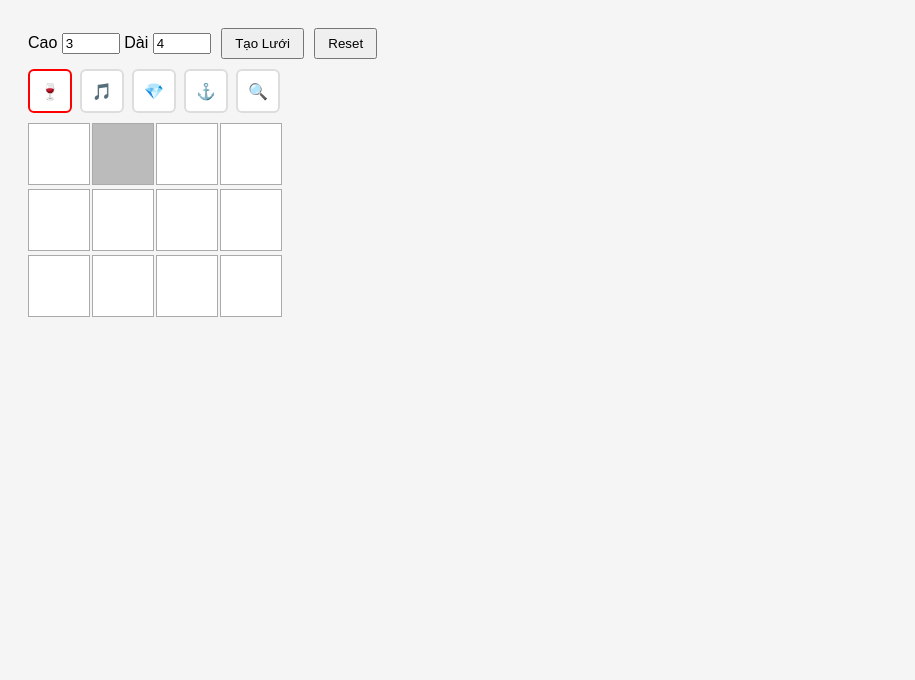
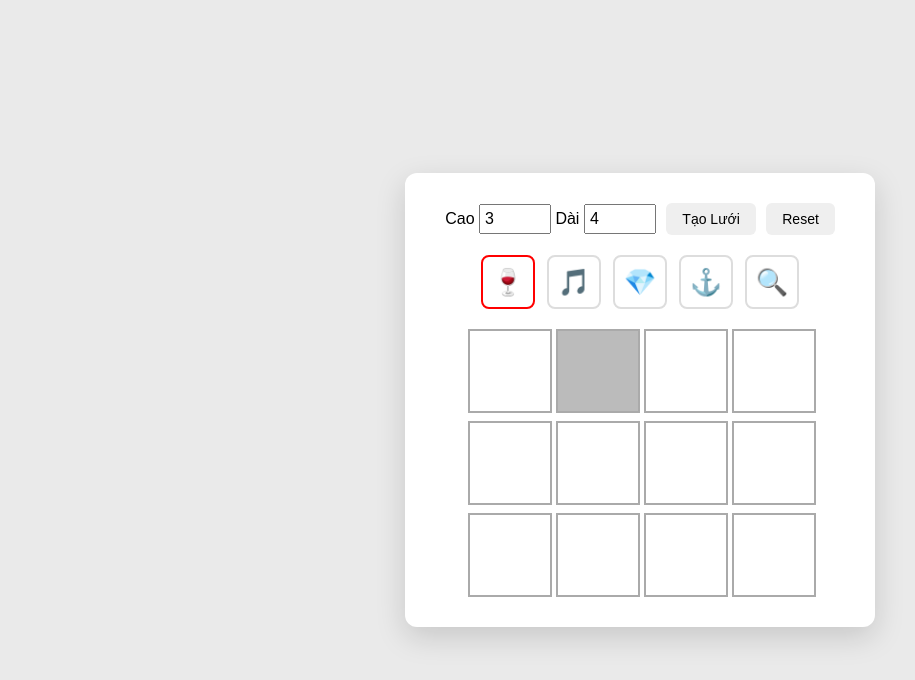
Before and after one commit to PHUONGIOSVIET/puzzle-web-backend, a website: page index.html in a window 1280 px wide. Both pictures are taken after a click on the button "Tạo Lưới". Shown: the whole page, without its empty margins (0-915 px from the left). Drawn offline with Linux system fonts and the light colour scheme.

Commit message:
Add files via upload

```diff
--- a/index.html
+++ b/index.html
@@ -4,26 +4,94 @@
 <meta charset="UTF-8">
 <title>Puzzle Demo</title>
 <style>
-body{font-family:Arial;background:#f5f5f5;padding:20px}
-.controls input{width:50px}
-button{padding:6px 12px;margin-left:6px}
-.toolbar{display:flex;gap:8px;margin:10px 0}
+/* ====== CĂN GIỮA TOÀN TRANG ====== */
+body{
+  margin:0;
+  font-family:Arial;
+  background:#eaeaea;
+  display:flex;
+  justify-content:center;
+  align-items:center;
+  min-height:100vh;
+}
+
+/* ====== KHUNG CHÍNH ====== */
+.app{
+  background:#fff;
+  padding:30px 40px;
+  border-radius:12px;
+  box-shadow:0 10px 30px rgba(0,0,0,.15);
+}
+
+/* ====== CONTROLS ====== */
+.controls{
+  text-align:center;
+  margin-bottom:15px;
+}
+.controls input{
+  width:60px;
+  font-size:16px;
+  padding:4px;
+}
+button{
+  padding:8px 16px;
+  margin-left:6px;
+  font-size:14px;
+  border:none;
+  border-radius:6px;
+  cursor:pointer;
+}
+
+/* ====== TOOLBAR ====== */
+.toolbar{
+  display:flex;
+  justify-content:center;
+  gap:12px;
+  margin:20px 0;
+}
 .tool{
- width:40px;height:40px;border:2px solid #ddd;
- display:flex;align-items:center;justify-content:center;
- cursor:pointer;border-radius:6px;background:#fff
+  width:50px;
+  height:50px;
+  border:2px solid #ddd;
+  display:flex;
+  align-items:center;
+  justify-content:center;
+  cursor:pointer;
+  border-radius:8px;
+  background:#fff;
+  font-size:26px;
 }
-.tool.active{border-color:red}
-.grid{display:grid;gap:4px;margin-top:10px}
+.tool.active{
+  border-color:red;
+}
+
+/* ====== GRID ====== */
+.grid{
+  display:grid;
+  gap:8px;
+  justify-content:center;
+}
 .cell{
- width:60px;height:60px;border:1px solid #aaa;
- display:flex;align-items:center;justify-content:center;
- font-size:28px;cursor:pointer;background:#fff
+  width:80px;
+  height:80px;
+  border:2px solid #aaa;
+  display:flex;
+  align-items:center;
+  justify-content:center;
+  font-size:36px;
+  cursor:pointer;
+  background:#fff;
 }
-.cell.disabled{background:#bbb;cursor:not-allowed}
+.cell.disabled{
+  background:#bbb;
+  cursor:not-allowed;
+}
 </style>
 </head>
+
 <body>
+
+<div class="app">
 
   <div class="controls">
     Cao <input id="rows" type="number" value="3">
@@ -35,12 +103,16 @@ button{padding:6px 12px;margin-left:6px}
   <div class="toolbar" id="toolbar"></div>
   <div class="grid" id="grid"></div>
 
+</div>
+
 <script>
 const icons=["🍷","🎵","💎","⚓","🔍"];
 let currentIcon=icons[0];
 let gridData=[];
 
 const toolbar=document.getElementById("toolbar");
+const grid=document.getElementById("grid");
+
 icons.forEach(icon=>{
   const div=document.createElement("div");
   div.className="tool"+(icon===currentIcon?" active":"");
@@ -54,10 +126,11 @@ icons.forEach(icon=>{
 });
 
 function createGrid(){
- const r=+rows.value,c=+cols.value;
+  const r=+rows.value;
+  const c=+cols.value;
   gridData=Array(r*c).fill("");
- gridData[1]="X";
- grid.style.gridTemplateColumns=`repeat(${c},60px)`;
+  gridData[1]="X"; // ô khóa demo
+  grid.style.gridTemplateColumns=`repeat(${c},80px)`;
   render();
 }
 
@@ -68,8 +141,14 @@ function render(){
     cell.className="cell"+(v==="X"?" disabled":"");
     cell.innerText=v==="X"?"":v;
     cell.onclick=()=>{
-   if(v==="X")return;
+      if(v==="X") return;
+
+      // 🔥 BẤM LẠI → XÓA ICON
+      if(gridData[i]===""){
         gridData[i]=currentIcon;
+      }else{
+        gridData[i]="";
+      }
       render();
     };
     grid.appendChild(cell);
@@ -78,6 +157,7 @@ function render(){
 
 function resetGrid(){
   grid.innerHTML="";
+  gridData=[];
 }
 </script>
 
```
Lines whose indentation alone changed are shown as unchanged.
